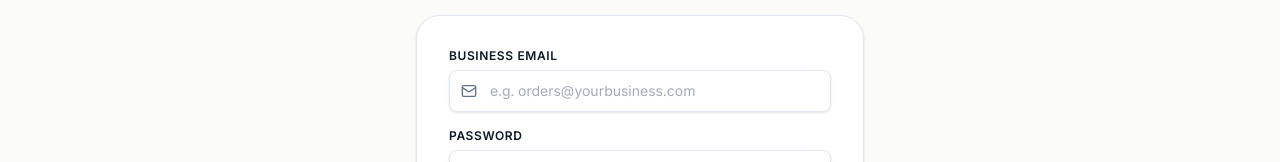
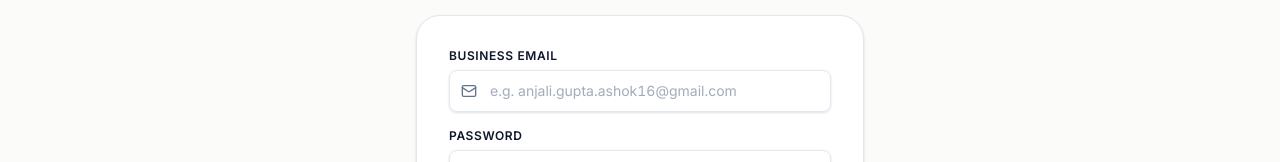
Before and after one commit to anjali-gupta16/ecocraze, a React (Vite) app: page /login in a window 1280 px wide. Shown: the part 241-403 px from the top of the page. Built offline with nearby package versions, Linux system fonts and the light colour scheme; no server answers.

Commit message:
chore: replace ecocraze emails with team @gmail.com addresses

```diff
--- a/src/components/layout/Footer.tsx
+++ b/src/components/layout/Footer.tsx
@@ -77,9 +77,9 @@ export default function Footer() {
               <li className="flex items-start gap-2">
                 <Mail className="w-4 h-4 text-primary-400 mt-0.5 shrink-0" />
                 <div className="flex flex-col gap-0.5">
-                  <span className="text-primary-200 text-sm font-semibold">orders@ecocraze.in</span>
-                  <span className="text-primary-200 text-sm">support@ecocraze.com</span>
-                  <span className="text-primary-300 text-xs">wholesale@ecocraze.com</span>
+                  <span className="text-primary-200 text-sm">anjali.gupta.ashok16@gmail.com</span>
+                  <span className="text-primary-200 text-sm">anshumangupta2501@gmail.com</span>
+                  <span className="text-primary-200 text-sm">yashaswinim8002@gmail.com</span>
                 </div>
               </li>
             </ul>
--- a/src/contexts/AuthContext.tsx
+++ b/src/contexts/AuthContext.tsx
@@ -69,6 +69,17 @@ const DEMO_ACCOUNTS: Record<string, { password: string; profile: Profile }> = {
       email: 'anjali.gupta.ashok16@gmail.com',
       name: 'Anjali Gupta',
       phone: '6306784568',
+      role: 'customer',
+      created_at: '2026-01-01T00:00:00.000Z',
+    },
+  },
+  'yashaswinim8002@gmail.com': {
+    password: 'Anjali@123456',
+    profile: {
+      id: 'demo-customer-id-2',
+      email: 'yashaswinim8002@gmail.com',
+      name: 'Yashaswini M',
+      phone: '7892280294',
       role: 'customer',
       created_at: '2026-01-01T00:00:00.000Z',
     },
--- a/src/pages/public/ContactPage.tsx
+++ b/src/pages/public/ContactPage.tsx
@@ -178,9 +178,9 @@ export default function ContactPage() {
               <Mail className="w-4 h-4 text-primary-600 mt-0.5 shrink-0" />
               <div>
                 <p className="font-semibold text-text-primary">B2B Commercial Desk</p>
-                <p className="font-medium text-primary-700">orders@ecocraze.in</p>
-                <p className="font-medium text-primary-700">wholesale@ecocraze.com</p>
-                <p className="text-xs text-text-muted mt-1">support@ecocraze.com</p>
+                <p className="font-medium text-primary-700">anjali.gupta.ashok16@gmail.com</p>
+                <p className="font-medium text-primary-700">anshumangupta2501@gmail.com</p>
+                <p className="font-medium text-primary-700">yashaswinim8002@gmail.com</p>
               </div>
             </div>
           </div>
--- a/src/pages/public/LoginPage.tsx
+++ b/src/pages/public/LoginPage.tsx
@@ -30,10 +30,10 @@ export default function LoginPage() {
 
     // Prefill form for convenience, but NEVER auto-submit or bypass the login screen
     if (roleParam === 'admin') {
-      setEmail('admin@ecocraze.com');
+      setEmail('anshumangupta2501@gmail.com');
       setPassword('Admin@123456');
     } else if (roleParam === 'customer') {
-      setEmail('wholesale@ecocraze.com');
+      setEmail('anjali.gupta.ashok16@gmail.com');
       setPassword('Anjali@123456');
     }
   }, [location.search]);
@@ -141,7 +141,7 @@ export default function LoginPage() {
             <Input
               label="Business Email"
               type="email"
-              placeholder="e.g. orders@yourbusiness.com"
+              placeholder="e.g. anjali.gupta.ashok16@gmail.com"
               value={email}
               onChange={(e) => {
                 setEmail(e.target.value);
```
